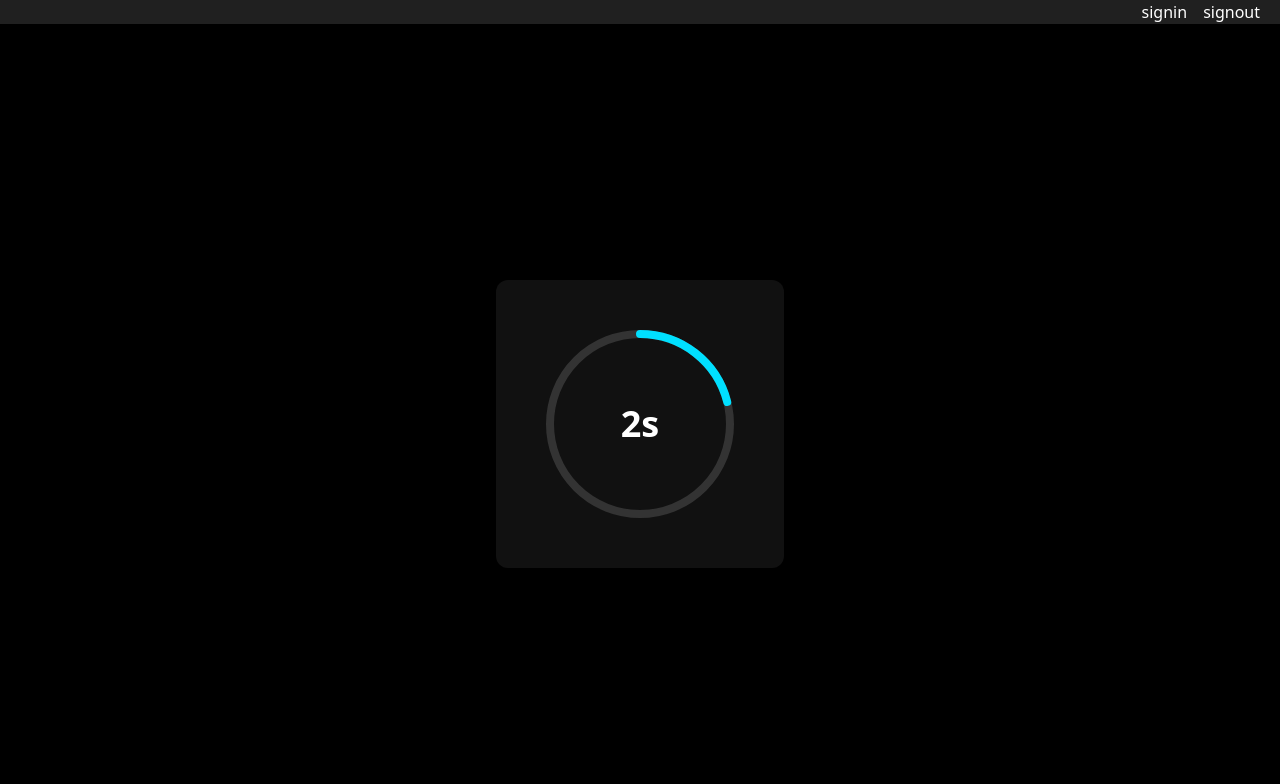
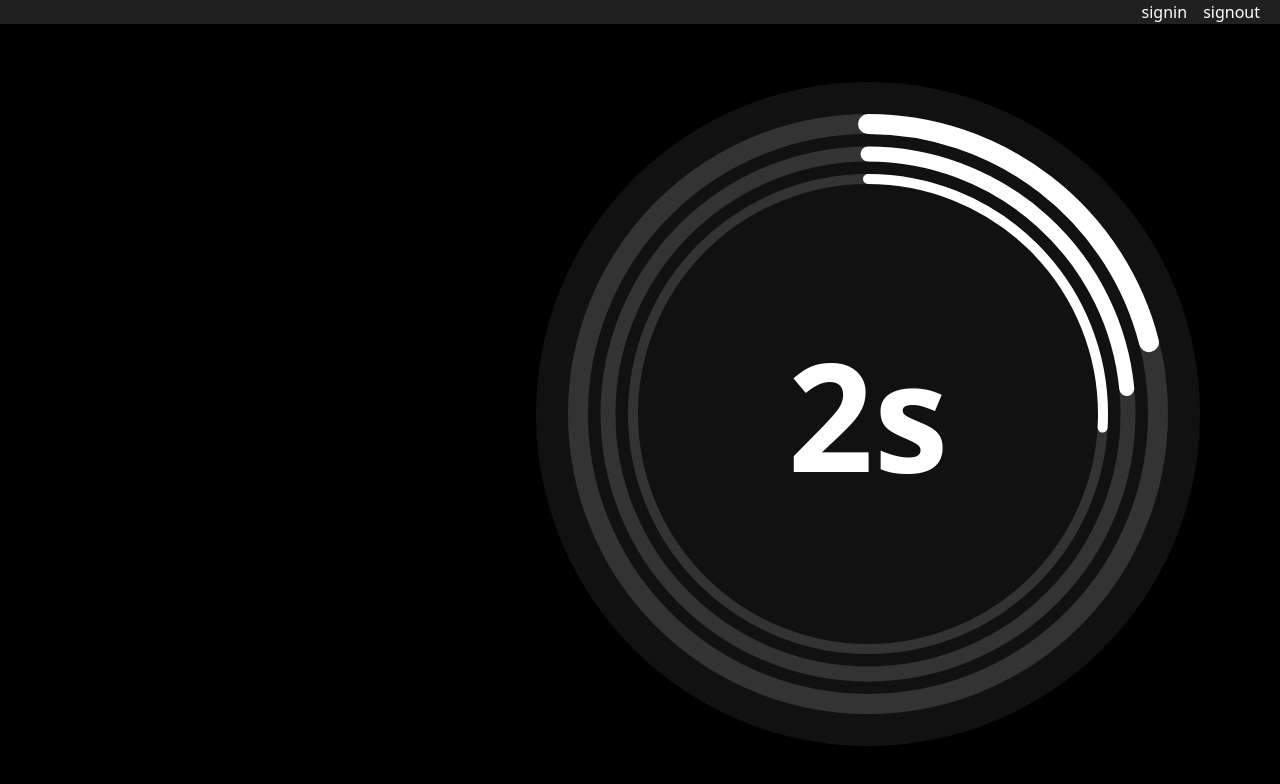
Before and after one commit to LERBritto/rotinafeita, a Next.js app in the folder src/: page / in a window 1280 px wide. Shown: the top 784 px of the page. Built offline with nearby package versions, Linux system fonts and the light colour scheme.

Commit message:
clock finished

```diff
--- a/src/components/Clock.tsx
+++ b/src/components/Clock.tsx
@@ -3,7 +3,7 @@ import { useEffect, useState } from "react";
 
 export default function Timer({ duration = 10 }: { duration?: number }) {
   const [timeLeft, setTimeLeft] = useState(duration);
-  const [progress, setProgress] = useState(1); // 1 = cheio, 0 = vazio
+  const [progress, setProgress] = useState(1);
 
   useEffect(() => {
     const start = Date.now();
@@ -18,35 +18,82 @@ export default function Timer({ duration = 10 }: { duration?: number }) {
       setProgress(fraction);
 
       if (remaining < 0) clearInterval(interval);
-    }, 100); // atualiza a cada 100ms
+    }, 100);
 
     return () => clearInterval(interval);
   }, [duration]);
 
-  // Círculo
-  const radius = 90;
+  const radius = 290;
+  const radiusMinute = 260;
+  const radiusHour = 235;
+
   const circumference = 2 * Math.PI * radius;
+  const circumferenceMinutes = 2 * Math.PI * radiusMinute;
+  const circumferenceHour = 2 * Math.PI * radiusHour;
+
   const strokeDashoffset = circumference * (1 - progress);
+  const strokeDashoffsetMinutes = circumferenceMinutes * (1 - progress);
+  const strokeDashoffsetHour = circumferenceHour * (1 - progress);
 
   return (
-    <div className="flex justify-center items-center min-h-screen bg-black text-white">
-      <div className="relative flex flex-col items-center p-8 rounded-xl bg-[#111] shadow-xl">
+    <div className="flex justify-end items-center min-h-screen bg-black text-white">
+      <div className="relative flex flex-col items-center p-8 mr-20 mb-5 rounded-[50%] bg-[#111] shadow-xl">
         <div className="relative flex items-center justify-center">
-          <svg className="w-56 h-56 -rotate-90">
+          <svg className="w-150 h-150 -rotate-90">
             <circle
-              cx="112"
-              cy="112"
-              r={radius}
+              cx="300"
+              cy="300"
+              r={radiusHour}
               stroke="#333"
-              strokeWidth="8"
+              strokeWidth="10"
               fill="transparent"
             />
             <circle
-              cx="112"
-              cy="112"
+              cx="300"
+              cy="300"
+              r={radiusHour}
+              stroke="#ffffff"
+              strokeWidth="10"
+              fill="transparent"
+              strokeDasharray={circumference}
+              strokeDashoffset={strokeDashoffset}
+              strokeLinecap="round"
+              className="transition-all duration-100 linear"
+            />
+            <circle
+              cx="300"
+              cy="300"
+              r={radiusMinute}
+              stroke="#333"
+              strokeWidth="15"
+              fill="transparent"
+            />
+            <circle
+              cx="300"
+              cy="300"
+              r={radiusMinute}
+              stroke="#ffffff"
+              strokeWidth="15"
+              fill="transparent"
+              strokeDasharray={circumference}
+              strokeDashoffset={strokeDashoffset}
+              strokeLinecap="round"
+              className="transition-all duration-100 linear"
+            />
+            <circle
+              cx="300"
+              cy="300"
               r={radius}
-              stroke="#00e0ff"
-              strokeWidth="8"
+              stroke="#333"
+              strokeWidth="20"
+              fill="transparent"
+            />
+            <circle
+              cx="300"
+              cy="300"
+              r={radius}
+              stroke="#ffffff"
+              strokeWidth="20"
               fill="transparent"
               strokeDasharray={circumference}
               strokeDashoffset={strokeDashoffset}
@@ -54,7 +101,7 @@ export default function Timer({ duration = 10 }: { duration?: number }) {
               className="transition-all duration-100 linear"
             />
           </svg>
-          <span className="absolute text-4xl font-bold">
+          <span className="absolute text-[150px] font-bold">
             {timeLeft}s
           </span>
         </div>
```
